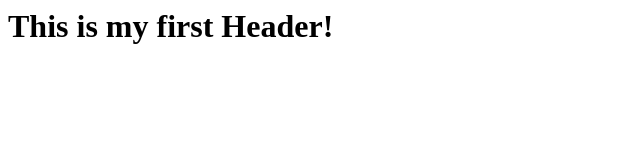
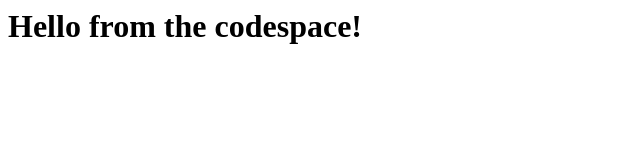
Before and after one commit to mrs-b/skills-code-with-codespaces, a plain HTML site: page index.html in a window 1280 px wide. Shown: the whole page, without its empty margins (0-640 px from the left). Drawn offline with Linux system fonts and the light colour scheme.

Commit message:
Adding hello from the codespace!

```diff
--- a/index.html
+++ b/index.html
@@ -1,3 +1,3 @@
 <html>
-  <h1>This is my first Header!</h1>
+  <h1>Hello from the codespace!</h1>
 </html>
```
